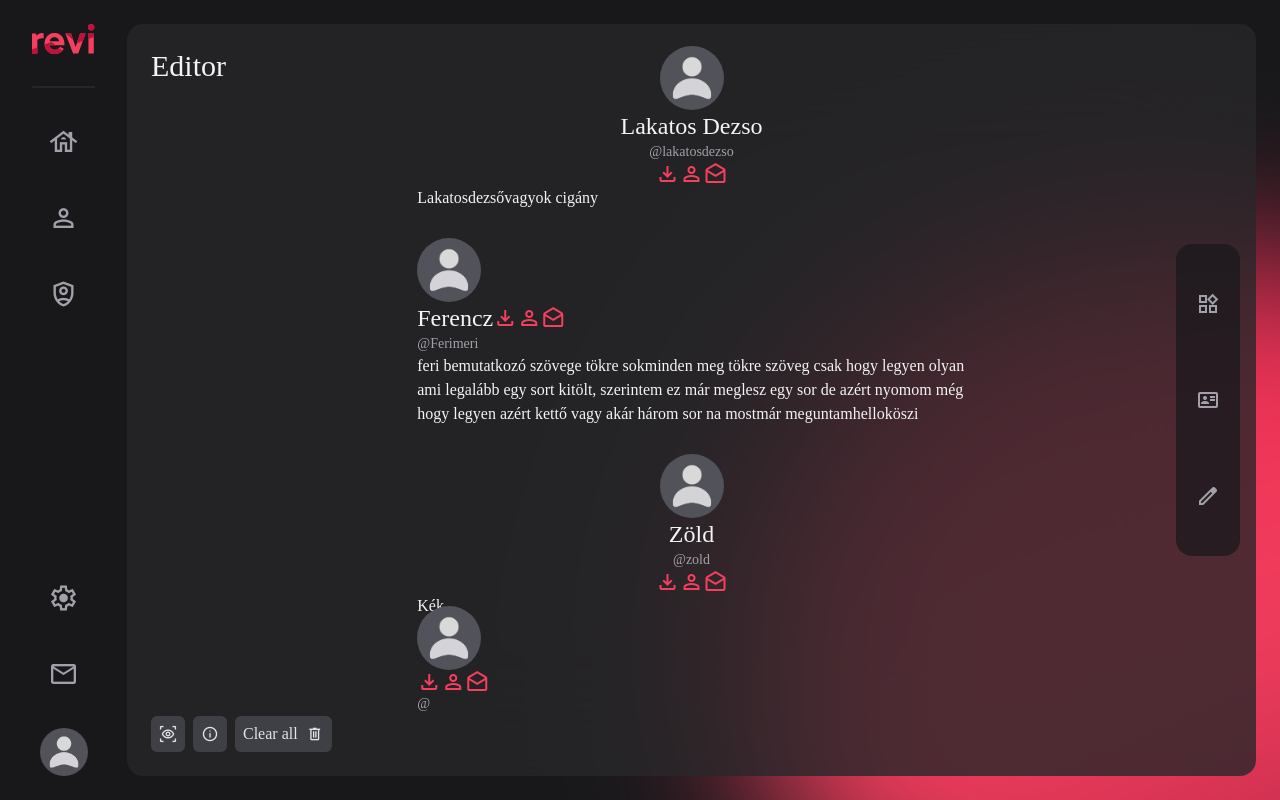
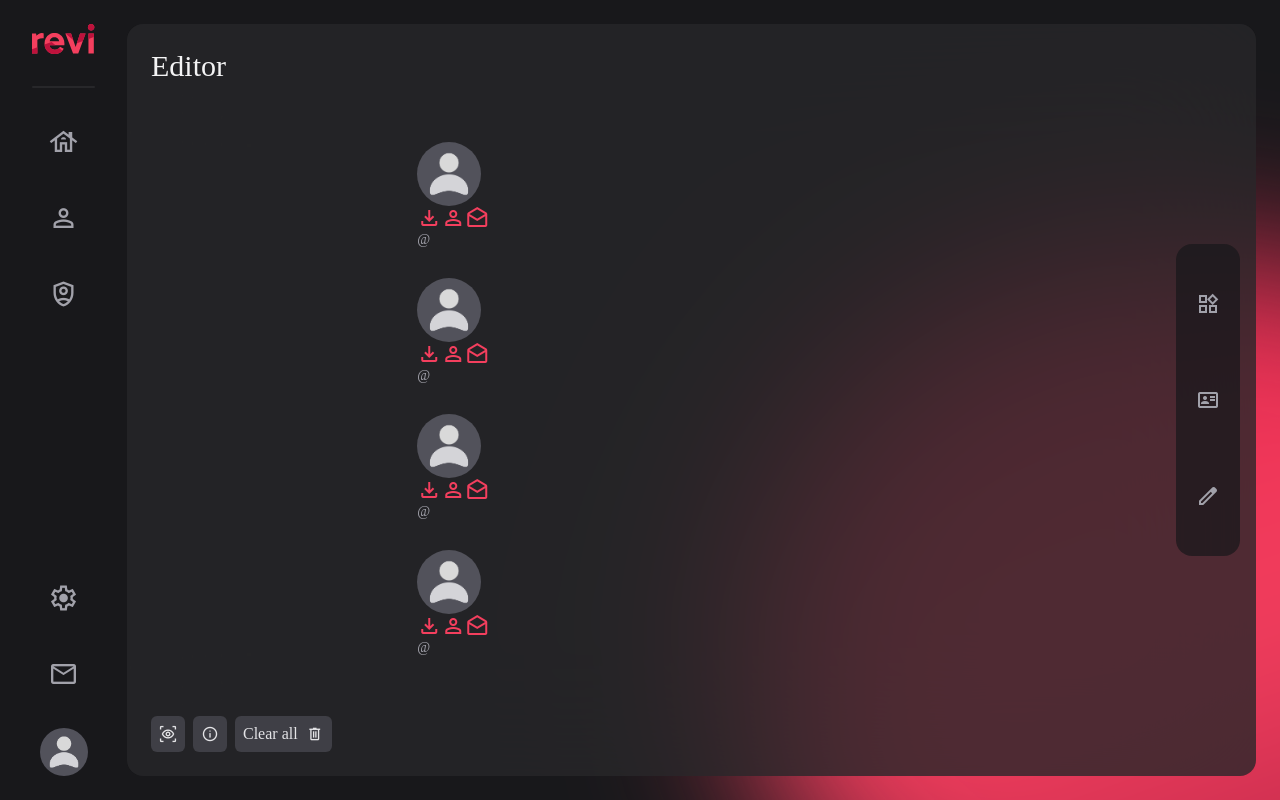
Before and after one commit to revi-bio/webapp, a Vue app: page /baseDash/editor/1 in a window 1280 px wide. Built offline with nearby package versions, Linux system fonts and the light colour scheme; sample sign-in values are in the browser's storage; a web font is replaced by a local one; what tailwindcss-animated would draw is missing.

Commit message:
ref: profile widget link into toolbar
RBW-18

```diff
--- a/src/components/global/BioListItem.vue
+++ b/src/components/global/BioListItem.vue
@@ -25,9 +25,8 @@ import { useRoute, useRouter } from 'vue-router';
   }
 
   function openEditor(id: string) {
-
-  router.push({ name: 'Editor', params: { id } });
-}
+    router.push({ name: 'Editor', params: { id } });
+  }
 
 </script>
 
@@ -52,7 +51,7 @@ import { useRoute, useRouter } from 'vue-router';
       <div class="flex space-x-2 justify-evenly">
         <div class="dates text-zinc-500">
           <h3 class="font-medium">Created at</h3>
-          <h3 class="text-zinc-600">{{ createdat }}</h3>
+          <h3 class="text-zinc-600">{{ createdAt }}</h3>
         </div>
         <div class="dates text-zinc-500">
           <h3 class="font-medium">Last edited at</h3>
@@ -62,7 +61,7 @@ import { useRoute, useRouter } from 'vue-router';
     </div>
     <div class="flex space-x-4 py-4">
       <Button icon-position="left" icon-type="delete" text="Delete" rank="primary" size="small" v-on:click="deleteBio()"></Button>
-      <Button icon-position="left" icon-type="edit" text="Edit" rank="primary" size="small" v-on:click="openEditor(id)"></Button>
+      <Button icon-position="left" icon-type="edit" text="Edit" rank="primary" size="small" v-on:click="openEditor(handle)"></Button>
     </div>
   </div>
   <Modal
--- a/src/components/widget/Profile.vue
+++ b/src/components/widget/Profile.vue
@@ -22,6 +22,7 @@ const props = defineProps<{
   handle_color?: string;
   name_color?: string;
   bg_color?: string;
+  text_color?: string;
   rounded?: string;
 
 }>();
@@ -33,27 +34,27 @@ function clicked(){
 </script>
 
 <template>
-    <div class="flex w-full p-2 flex-col" :class="`bg-${bg_color} rounded-${rounded} ${profile_over ? 'pt-8 relative' : ''}`" @click="clicked" >
-      <div :class="`flex w-full ${profile_over ? 'absolute -top-8 pr-4' : 'static'} justify-${profile_align}`">
+    <div class="flex w-full p-2 flex-col" :class="`bg-${widgetData.bg_color} rounded-${widgetData.rounded} ${widgetData.profile_over ? 'pt-8 relative' : ''}`" @click="clicked" >
+      <div :class="`flex w-full ${widgetData.profile_over ? 'absolute -top-8 pr-4' : 'static'} justify-${widgetData.profile_align}`">
         <div :class="`flex `">
           <Avatar class= "w-[64px] h-[64px]"></Avatar>
         </div>
       </div>
-      <div class="flex" :class="`justify-${profile_align}`">
-        <h1 class="text-2xl" :class="`text-${name_color}`">{{ name }}</h1>
-        <div v-if="profile_align != 'center' && badge.length != 0" v-for="badge in badge" :key="badge" class="text-rose-500 flex items-center" :class="`text-${badge_color}`">
+      <div class="flex" :class="`justify-${widgetData.profile_align}`">
+        <h1 class="text-2xl" :class="`text-${widgetData.name_color}`">{{ widgetData.name }}</h1>
+        <div v-if="widgetData.profile_align != 'center' && badge.length != 0" v-for="badge in badge" :key="badge" class="text-rose-500 flex items-center" :class="`text-${widgetData.badge_color}`">
           <Icon :type="`${badge}`" size="text-lg" class=""></Icon>
         </div>
       </div>
-      <p class="text-sm text-zinc-400 flex" :class="`justify-${profile_align} text-${handle_color}`" >@{{ handle }}</p>
+      <p class="text-sm text-zinc-400 flex" :class="`justify-${widgetData.profile_align} text-${widgetData.handle_color}`" >@{{ widgetData.handle }}</p>
 
       <div class="flex justify-center w-full">
-        <div v-if="profile_align == 'center' && badge.length != 0" v-for="badge in badge" :key="badge" class="text-rose-500 flex items-center" :class="`text-${badge_color}`">
+        <div v-if="widgetData.profile_align == 'center' && badge.length != 0" v-for="badge in badge" :key="badge" class="text-rose-500 flex items-center" :class="`text-${widgetData.badge_color}`">
           <Icon :type="`${badge}`" size="text-lg" class=""></Icon>
         </div>
       </div>
 
-      <p class="text-md">{{ text }}</p>
+      <p class="text-md" :class="`text-${widgetData.text_color}`">{{ widgetData.text }}</p>
 
     </div>
 </template>
```
